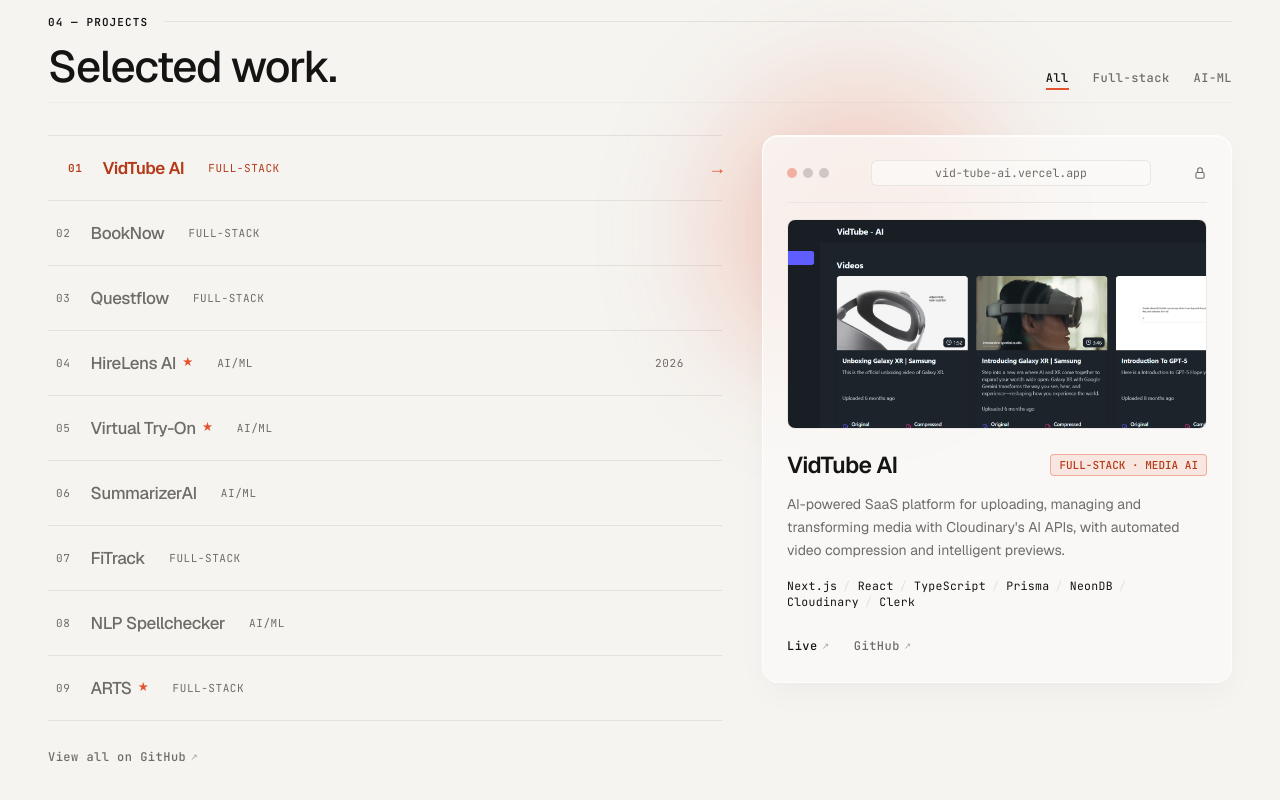
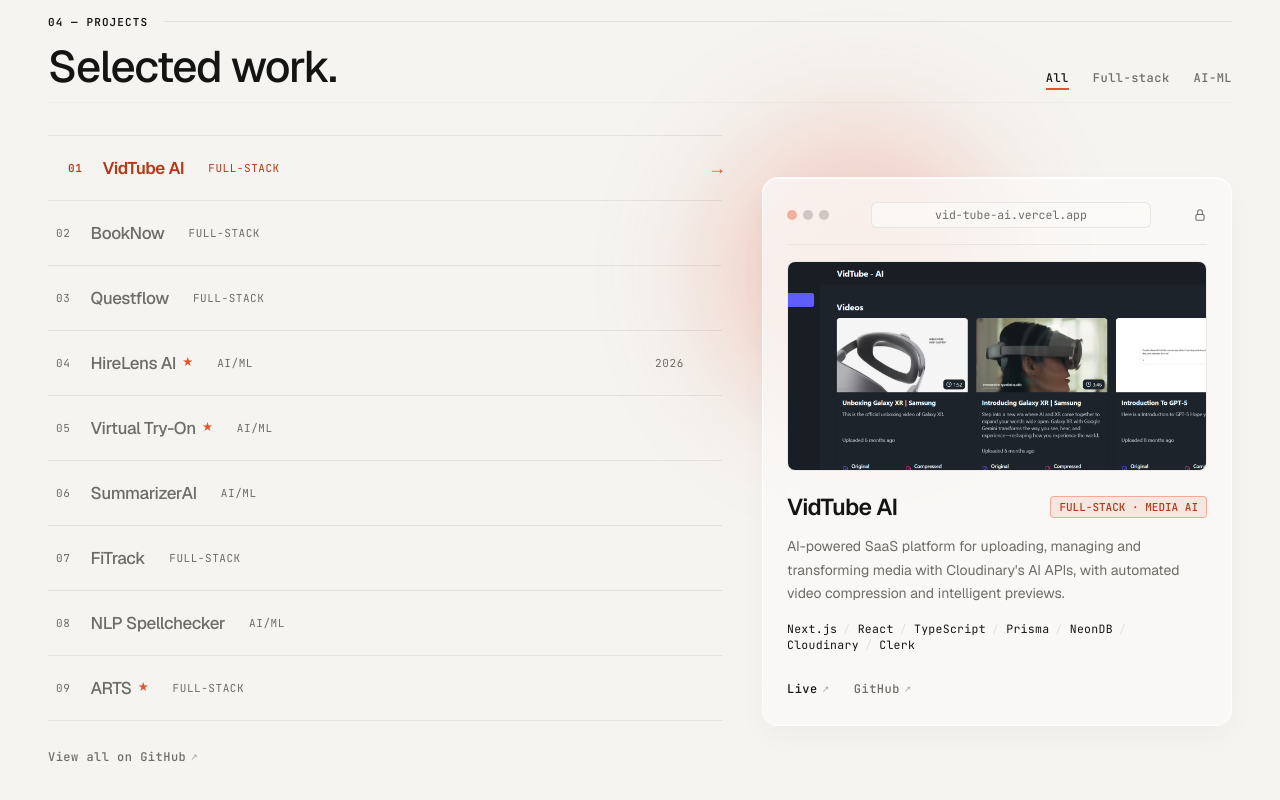
Before and after one commit to Aayush251105/Portfolio_professional, a Next.js app: page / in a window 1280 px wide. Shown: the part 3393-4193 px from the top of the page. Built offline with nearby package versions, Linux system fonts and the light colour scheme; no server answers.

Commit message:
Projects: preview card centred against the list instead of sticky
Co-Authored-By: Claude Opus 5.5 <noreply@anthropic.com>

```diff
--- a/components/projects/project-index.tsx
+++ b/components/projects/project-index.tsx
@@ -229,8 +229,8 @@ export function ProjectIndex() {
           </div>
         </div>
 
-        {/* Sticky glass preview */}
-        <div className="sticky top-28 col-span-5 hidden lg:block">
+        {/* Glass preview, vertically centred against the list */}
+        <div className="relative col-span-5 hidden self-center lg:block">
           <div aria-hidden className="pointer-events-none absolute -top-12 -left-12 h-72 w-72 rounded-full bg-accent opacity-25 blur-3xl" />
           <div className="glass relative overflow-hidden rounded-2xl p-6 shadow-xl">
             {/* Browser chrome */}
```
